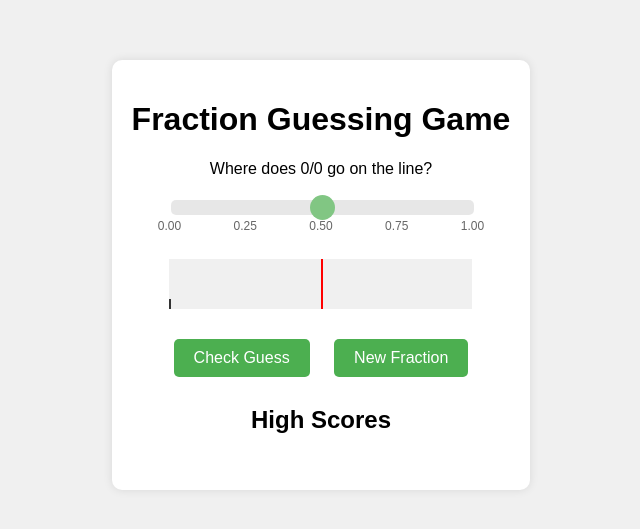
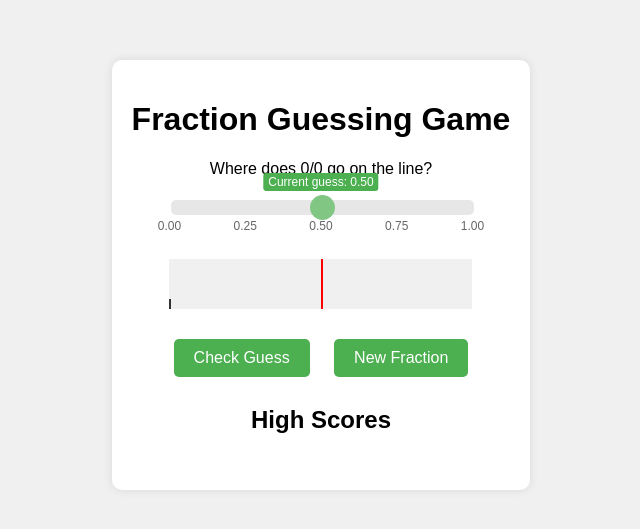
Before and after one commit to Caffeine-Gallery/sliceright-0192b0112d01, a website built with Vite: page frontend/index.html in a window 1280 px wide. Shown: the part 125-654 px from the top of the page, without its empty margins (319-959 px from the left). Built offline with nearby package versions, Linux system fonts and the light colour scheme; what @dfinity/agent would draw is missing.

Commit message:
0192b029-461f-733a-ba48-431994af516d

```diff
--- a/frontend/index.css
+++ b/frontend/index.css
@@ -68,6 +68,18 @@ body {
     color: #666;
 }
 
+#current-guess-display {
+    position: absolute;
+    top: -25px;
+    transform: translateX(-50%);
+    background-color: #4CAF50;
+    color: white;
+    padding: 2px 5px;
+    border-radius: 3px;
+    font-size: 12px;
+    transition: left 0.1s ease;
+}
+
 #fraction-visualization {
     width: 80%;
     height: 50px;
@@ -96,7 +108,7 @@ body {
     width: 2px;
     height: 100%;
     background-color: red;
-    transition: left 0.3s ease;
+    transition: left 0.1s ease;
 }
 
 button {
--- a/frontend/index.html
+++ b/frontend/index.html
@@ -13,6 +13,7 @@
         <div id="slider-container">
             <input type="range" id="guess-slider" min="0" max="1" step="0.01" value="0.5">
             <div id="slider-markers"></div>
+            <div id="current-guess-display"></div>
         </div>
         <div id="fraction-visualization">
             <div id="fraction-ticks"></div>
--- a/frontend/index.js
+++ b/frontend/index.js
@@ -16,6 +16,7 @@ const checkGuessButton = document.getElementById('check-guess');
 const newFractionButton = document.getElementById('new-fraction');
 const highScoresList = document.getElementById('high-scores-list');
 const sliderMarkers = document.getElementById('slider-markers');
+const currentGuessDisplay = document.getElementById('current-guess-display');
 
 function createSliderMarkers() {
     for (let i = 0; i <= 4; i++) {
@@ -25,6 +26,13 @@ function createSliderMarkers() {
         marker.textContent = (i * 0.25).toFixed(2);
         sliderMarkers.appendChild(marker);
     }
+}
+
+function updateUserGuessDisplay(guess) {
+    const userGuessLine = document.getElementById('user-guess-line');
+    userGuessLine.style.left = `${guess * 100}%`;
+    currentGuessDisplay.textContent = `Current guess: ${guess.toFixed(2)}`;
+    currentGuessDisplay.style.left = `${guess * 100}%`;
 }
 
 async function generateFraction() {
@@ -50,6 +58,7 @@ async function startNewRound() {
     resultDiv.style.display = 'none';
     clearInterval(animationInterval);
     renderFractionVisual();
+    updateUserGuessDisplay(userGuess);
 }
 
 async function checkGuess() {
@@ -111,8 +120,6 @@ function renderFractionVisual() {
             fillsContainer.appendChild(fill);
         }
     }
-
-    document.getElementById('user-guess-line').style.left = `${userGuess * 100}%`;
 }
 
 async function updateHighScores() {
@@ -132,7 +139,7 @@ async function updateHighScores() {
 
 guessSlider.addEventListener('input', function(event) {
     userGuess = parseFloat(event.target.value);
-    document.getElementById('user-guess-line').style.left = `${userGuess * 100}%`;
+    updateUserGuessDisplay(userGuess);
 });
 
 checkGuessButton.addEventListener('click', checkGuess);
```
